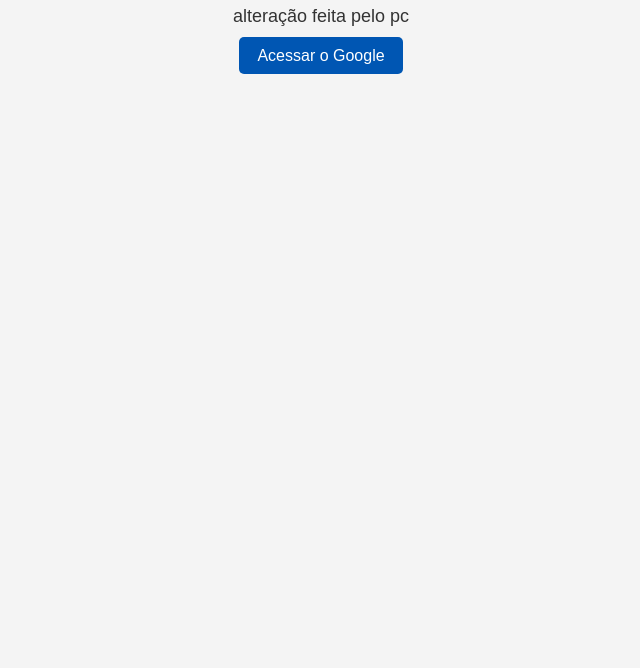
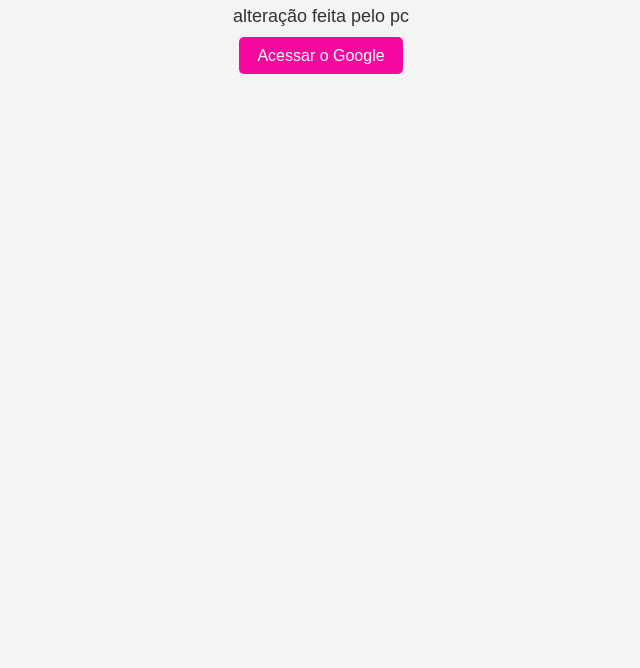
Before and after one commit to larissarf94-bot/pw3, a plain HTML site: page index.html in a window 1280 px wide. Shown: the part 132-800 px from the top of the page, without its empty margins (319-959 px from the left). Drawn offline with Linux system fonts and the light colour scheme.

Commit message:
mudança de cor

```diff
--- a/style.css
+++ b/style.css
@@ -20,7 +20,7 @@
 
 /* Link */
 a {
-    background-color: #0056b3;
+    background-color: #f4099e;
     color: white;
     text-decoration: none;
     padding: 10px 18px;
@@ -29,5 +29,5 @@
 
 /* Efeito ao passar o mouse */
 a:hover {
-    background-color: #73ef07;
+    background-color: #9a2900;
 }
```
